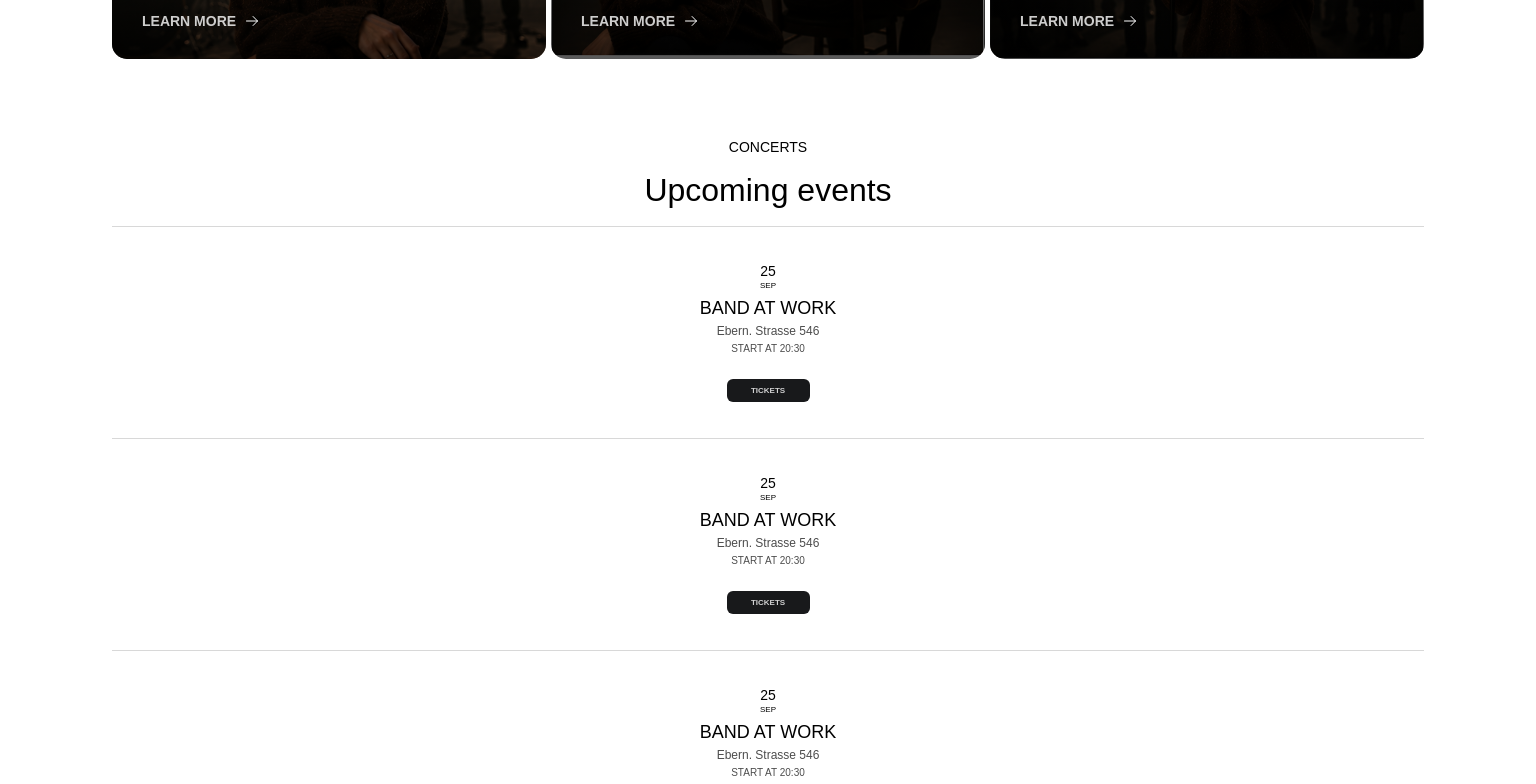
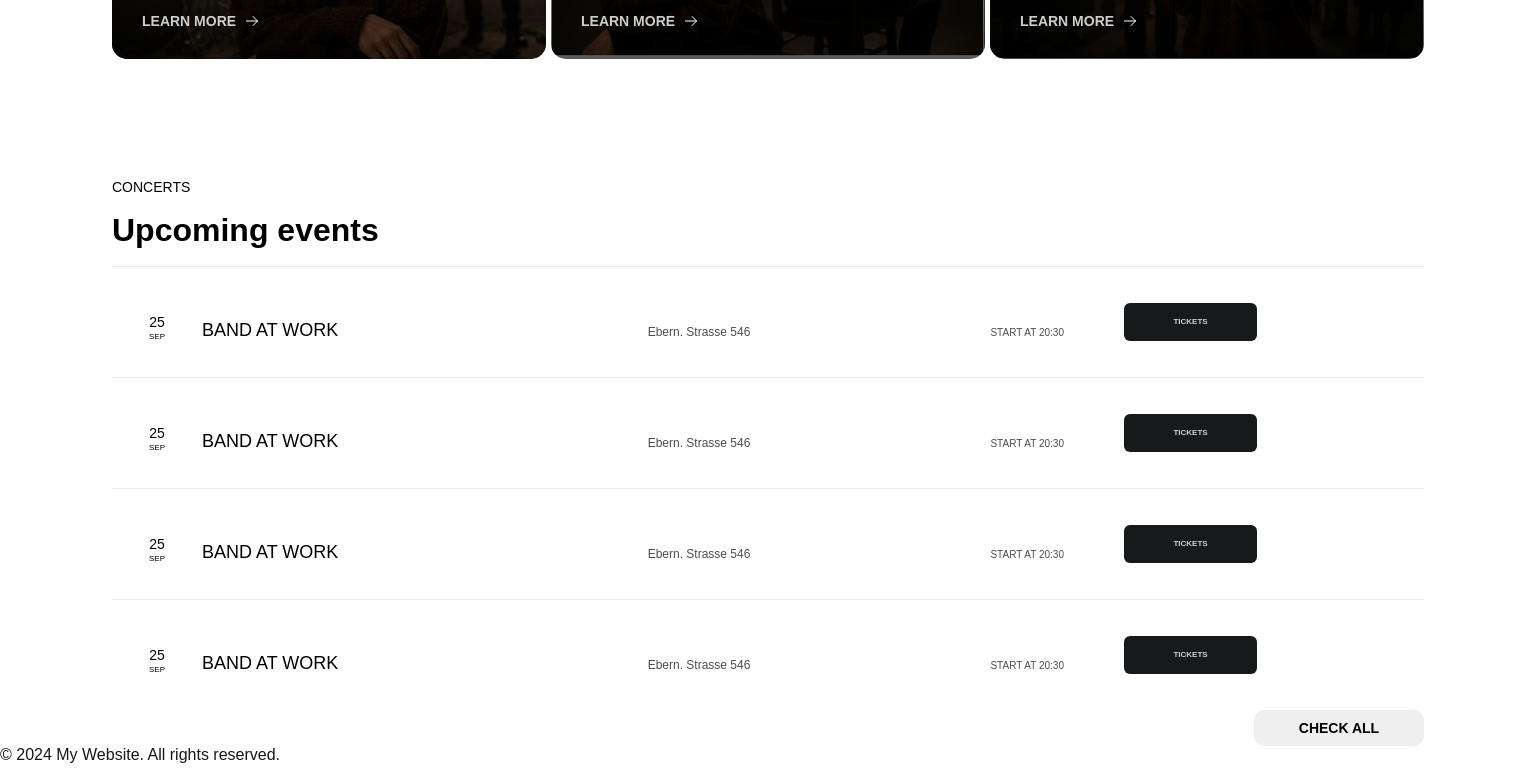
Before and after one commit to AnnaSytenkoYuri/euterpa.muse, a Next.js app: page / in a window 1536 px wide. Shown: the part 1840-2624 px from the top of the page. Built offline with nearby package versions, Linux system fonts and the light colour scheme.

Commit message:
styling adaptations for events section on processing

```diff
--- a/src/components/EventsSection/EventsSection.module.css
+++ b/src/components/EventsSection/EventsSection.module.css
@@ -11,7 +11,7 @@
   margin-bottom: 17px;
 }
 .eventTitle {
-  font-weight: 500;
+  font-weight: 600;
   font-size: 32px;
   text-align: center;
   color: #000;
@@ -29,8 +29,9 @@
   align-items: center;
 
   padding: 36px 0;
+  border-top:1px solid rgba(0,0,0,.08);
 
-  border-top: 1px solid #d8d8d8;
+  /* border-top: 1px solid #d8d8d8; */
 }
 
 .cardTitle {
@@ -105,7 +106,7 @@
   margin-top: 15px;
 }
 
-.ticketBtn:hover,
+/* .ticketBtn:hover,
 .ticketBtn:focus {
   color: #fff;
   background-color: #0142a4;
@@ -117,4 +118,99 @@
   color: #fff;
   background-color: #1b1d20;
   transition: 0.3s ease;
+} */
+
+.ticketsBtn{
+  transition:.3s;
 }
+
+.ticketsBtn:hover{
+  background:#000;
+  color:#fff;
+  transform:translateY(-2px);
+}
+
+
+.eventItem{
+  transition:.3s;
+}
+
+.eventItem:hover{
+  background:#fafafa;
+}
+
+@media (min-width: 768px) {
+  .eventItem {
+    display: grid;
+
+    grid-template-columns:
+      80px
+      1fr
+      130px;
+
+    align-items: flex-end;
+  }
+
+  .subTextEvent,
+  .eventTitle {
+    text-align: left;
+  }
+
+.cardTitle {
+  text-align: left;
+}
+.cardText {
+  text-align: left;
+}
+.cardDetails {
+  text-align: left;
+}
+
+.cardDetails,
+.eventDate,
+.eventDay,
+.eventMonth {
+ margin-bottom: 0;
+}
+
+.checkBtn {
+  margin: 0;
+  margin-left: auto;
+}
+}
+
+@media (min-width: 1440px){
+  .eventSection{
+    padding-top: 120px;
+  }
+
+  .eventItem {
+    grid-template-columns:
+    90px
+    2fr
+    180px
+    120px;
+  }
+
+ .eventInfo{
+  display:grid;
+    grid-template-columns:
+        1.3fr
+        1fr
+        auto;
+
+    align-items: baseline;
+    margin-right: 60px;
+ }
+
+ .cardTitle,
+.cardText,
+.cardDetails{
+  margin-bottom: 0;
+}
+
+.ticketBtn{
+  width: 133px;
+height: 38px;
+}
+}
```
